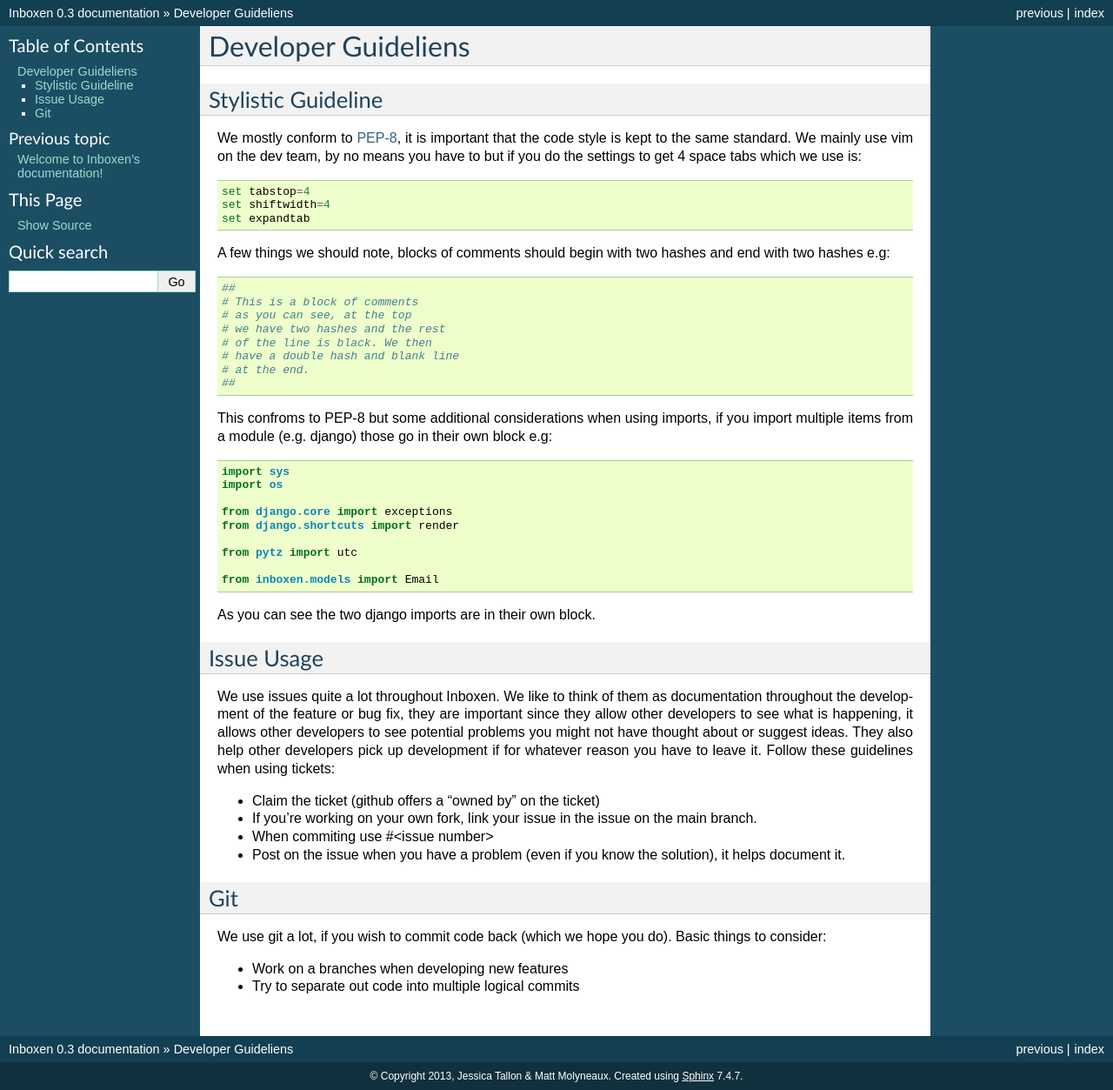
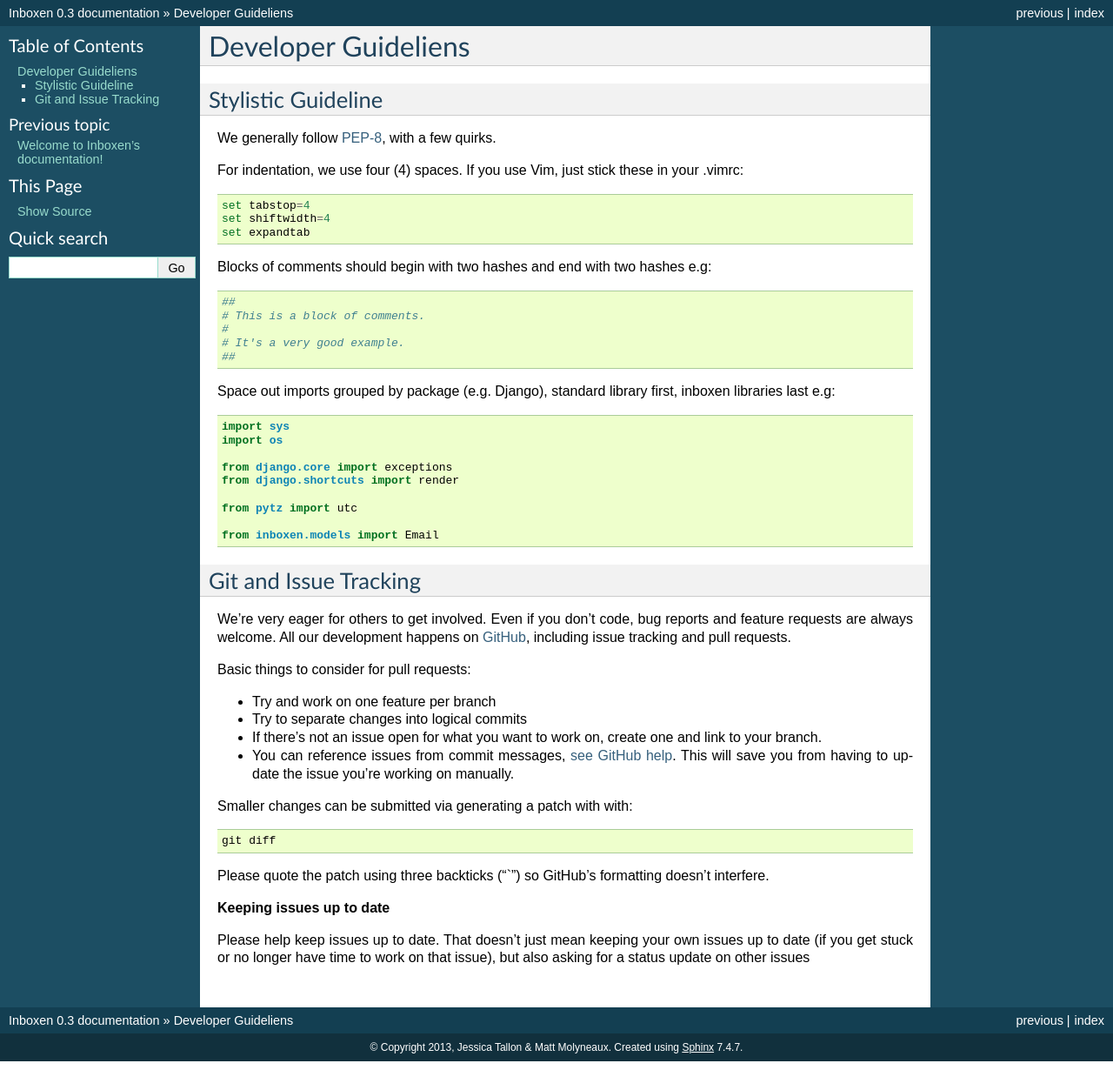
Before and after one commit to Inboxen/Inboxen, a Sphinx documentation site: the page built from docs/developing/guideline.rst, in a window 1280 px wide. Shown: the whole page at 87% size. Built offline with Sphinx 7.4.7, drawn with Linux system fonts in a browser that asks for light colours; after the commit the page ends 1220 px from its top, so only the background shows below that.

Commit message:
Reworded dev guidelines

```diff
--- a/docs/developing/guideline.rst
+++ b/docs/developing/guideline.rst
@@ -4,24 +4,25 @@ Developer Guideliens
 Stylistic Guideline
 -------------------
 
-We mostly conform to PEP-8_, it is important that the code style is kept to the same standard. We mainly use vim on the dev team, by no means you have to but if you do the settings to get 4 space tabs which we use is::
+We generally follow PEP-8_, with a few quirks.
+
+For indentation, we use four (4) spaces. If you use Vim, just stick these in
+your .vimrc::
 
     set tabstop=4
     set shiftwidth=4
     set expandtab
 
-A few things we should note, blocks of comments should begin with two hashes and end with two hashes e.g::
+Blocks of comments should begin with two hashes and end with two hashes e.g::
 
     ##
-    # This is a block of comments
-    # as you can see, at the top
-    # we have two hashes and the rest
-    # of the line is black. We then
-    # have a double hash and blank line
-    # at the end.
+    # This is a block of comments.
+    #
+    # It's a very good example.
     ##
 
-This confroms to PEP-8 but some additional considerations when using imports, if you import multiple items from a module (e.g. django) those go in their own block e.g::
+Space out imports grouped by package (e.g. Django), standard library first,
+inboxen libraries last e.g::
 
     import sys
     import os
@@ -33,27 +34,36 @@ This confroms to PEP-8 but some additional considerations when using imports, if
 
     from inboxen.models import Email
 
-As you can see the two django imports are in their own block.
 
+Git and Issue Tracking
+----------------------
 
-Issue Usage
------------
+We're very eager for others to get involved. Even if you don't code, bug
+reports and feature requests are always welcome. All our development happens
+on GitHub_, including issue tracking and pull requests.
 
-We use issues quite a lot throughout Inboxen. We like to think of them as documentation throughout the development of the feature or bug fix, they are important since they allow other developers to see what is happening, it allows other developers to see potential problems you might not have thought about or suggest ideas. They also help other developers pick up development if for whatever reason you have to leave it. Follow these guidelines when using tickets:
+Basic things to consider for pull requests:
 
-- Claim the ticket (github offers a "owned by" on the ticket)
-- If you're working on your own fork, link your issue in the issue on the main branch.
-- When commiting use #<issue number>
-- Post on the issue when you have a problem (even if you know the solution), it helps document it.
+- Try and work on one feature per branch
+- Try to separate changes into logical commits
+- If there's not an issue open for what you want to work on, create one and
+  link to your branch.
+- You can reference issues from commit messages, `see GitHub help`_. This will
+  save you from having to update the issue you're working on manually.
 
+Smaller changes can be submitted via generating a patch with with::
 
-Git
----
+    git diff
 
-We use git a lot, if you wish to commit code back (which we hope you do). Basic things to consider:
+Please quote the patch using three backticks ("`") so GitHub's formatting
+doesn't interfere.
 
-- Work on a branches when developing new features
-- Try to separate out code into multiple logical commits
+**Keeping issues up to date**
 
+Please help keep issues up to date. That doesn't just mean keeping your own
+issues up to date (if you get stuck or no longer have time to work on that
+issue), but also asking for a status update on other issues
 
+.. _GitHub: https://github.com/Inboxen
+.. _see GitHub help: https://help.github.com/articles/closing-issues-via-commit-messages
 .. _PEP-8: http://www.python.org/dev/peps/pep-0008/
--- a/docs/index.rst
+++ b/docs/index.rst
@@ -5,6 +5,11 @@
 
 Welcome to Inboxen's documentation!
 ===================================
+
+Inboxen is a read-only, privacy centric, anti-data mining, read-only, open
+source, spam box. Our source code can be found here_.
+
+.. _here: https://github.com/Inboxen
 
 Contents:
 
```
